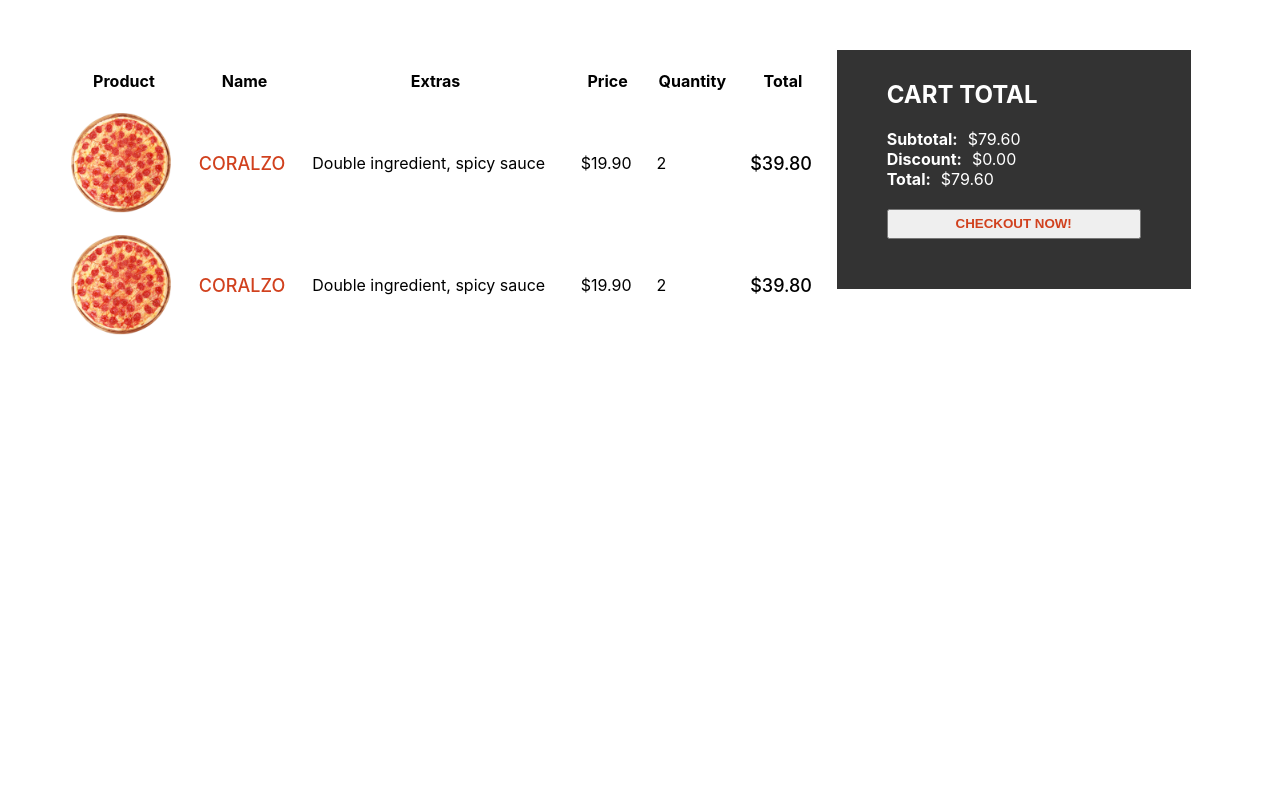
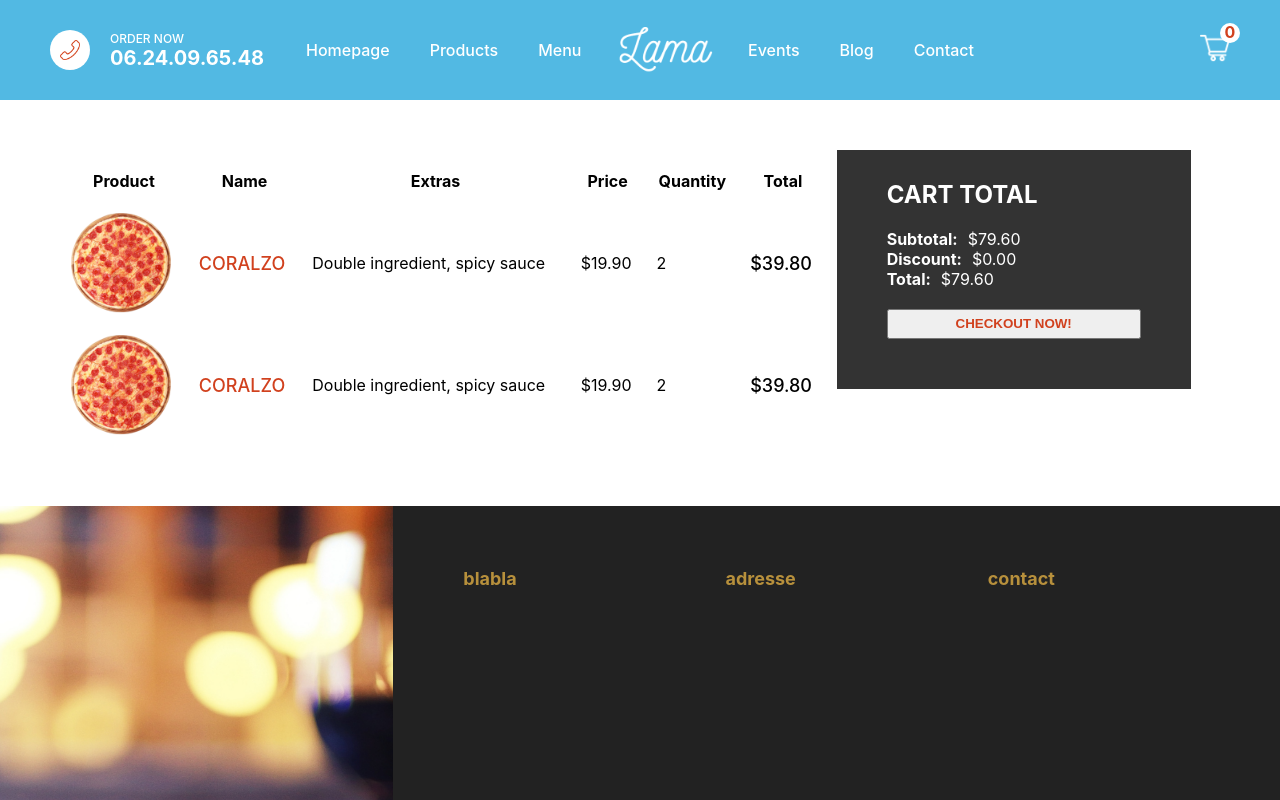
Before and after one commit to denisk13005/test-mern-next, a Next.js app: page /cart in a window 1280 px wide. Shown: the top 800 px of the page. Built offline with nearby package versions, Linux system fonts and the light colour scheme.

Commit message:
bug d'import résolu

```diff
--- a/components/Navbar.jsx
+++ b/components/Navbar.jsx
@@ -1,13 +1,21 @@
 import Image from "next/image";
 import React from "react";
 import styles from "../styles/Navbar.module.css";
+import { useSelector } from "react-redux";
 
 const Navbar = () => {
+   const quantity = useSelector((state) => state.cart.quantity);
+   console.log(quantity);
    return (
       <div className={styles.container}>
          <div className={styles.item}>
             <div className={styles.callButton}>
-          <Image src="/img/telephone.png" width="32" height="32" alt="phone" />
+               <Image
+                  src="/img/telephone.png"
+                  width="32"
+                  height="32"
+                  alt="phone"
+               />
             </div>
             <div className={styles.texts}>
                <div className={styles.text}>ORDER NOW</div>
@@ -28,7 +36,7 @@ const Navbar = () => {
          <div className={styles.item}>
             <div className={styles.cart}>
                <Image src="/img/cart.png" alt="" width="30px" height="30px" />
-          <div className={styles.counter}>2</div>
+               <div className={styles.counter}>{quantity}</div>
             </div>
          </div>
       </div>
--- a/package.json
+++ b/package.json
@@ -16,7 +16,8 @@
     "react": "18.2.0",
     "react-dom": "18.2.0",
     "react-redux": "^8.0.2",
-    "redux": "^4.2.0"
+    "redux": "^4.2.0",
+    "yarn": "^1.22.19"
   },
   "devDependencies": {
     "eslint": "8.18.0",
--- a/pages/_app.js
+++ b/pages/_app.js
@@ -1,11 +1,16 @@
 import Layout from "../components/Layout";
 import "../styles/globals.css";
+import dynamic from "next/dynamic";
+import { Provider } from "react-redux";
+import store from "../redux/store";
 
 function MyApp({ Component, pageProps }) {
    return (
-      // <Layout>
-      <Component {...pageProps} />
-      // </Layout>
+      <Provider store={store}>
+         <Layout>
+            <Component {...pageProps} />
+         </Layout>
+      </Provider>
    );
 }
 
--- a/pages/cart.jsx
+++ b/pages/cart.jsx
@@ -1,7 +1,10 @@
 import styles from "../styles/Cart.module.css";
 import Image from "next/image";
+import { useSelector } from "react-redux";
 
 const Cart = () => {
+   const quantity = useSelector((state) => state.cart.quantity);
+   console.log(quantity);
    return (
       <div className={styles.container}>
          <div className={styles.left}>
--- a/styles/Featured.module.css
+++ b/styles/Featured.module.css
@@ -1,6 +1,6 @@
 .container {
    height: calc(100vh - 100px);
-   background-color: #d1411e;
+   background-color: #52b9e3;
    overflow: hidden;
 }
 .arrowContainer {
--- a/styles/Navbar.module.css
+++ b/styles/Navbar.module.css
@@ -1,7 +1,7 @@
 .container {
    height: 100px;
    padding: 0px 50px;
-   background-color: #d1411e;
+   background-color: #52b9e3;
    display: flex;
    align-items: center;
    justify-content: space-between;
```
Also changed, not shown: 1 other file (tests, documents, lock files or other folders). Lines whose indentation alone changed are shown as unchanged.
